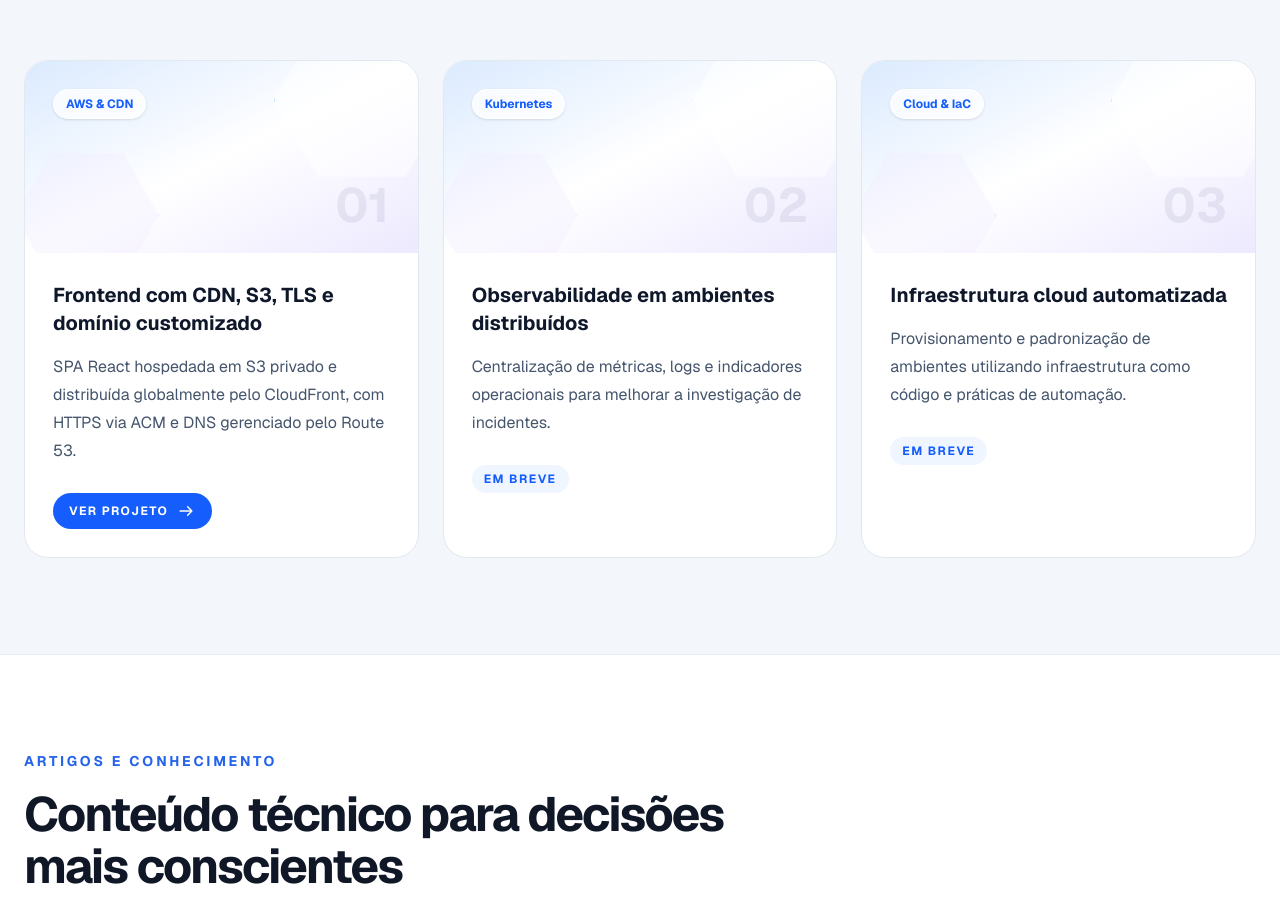
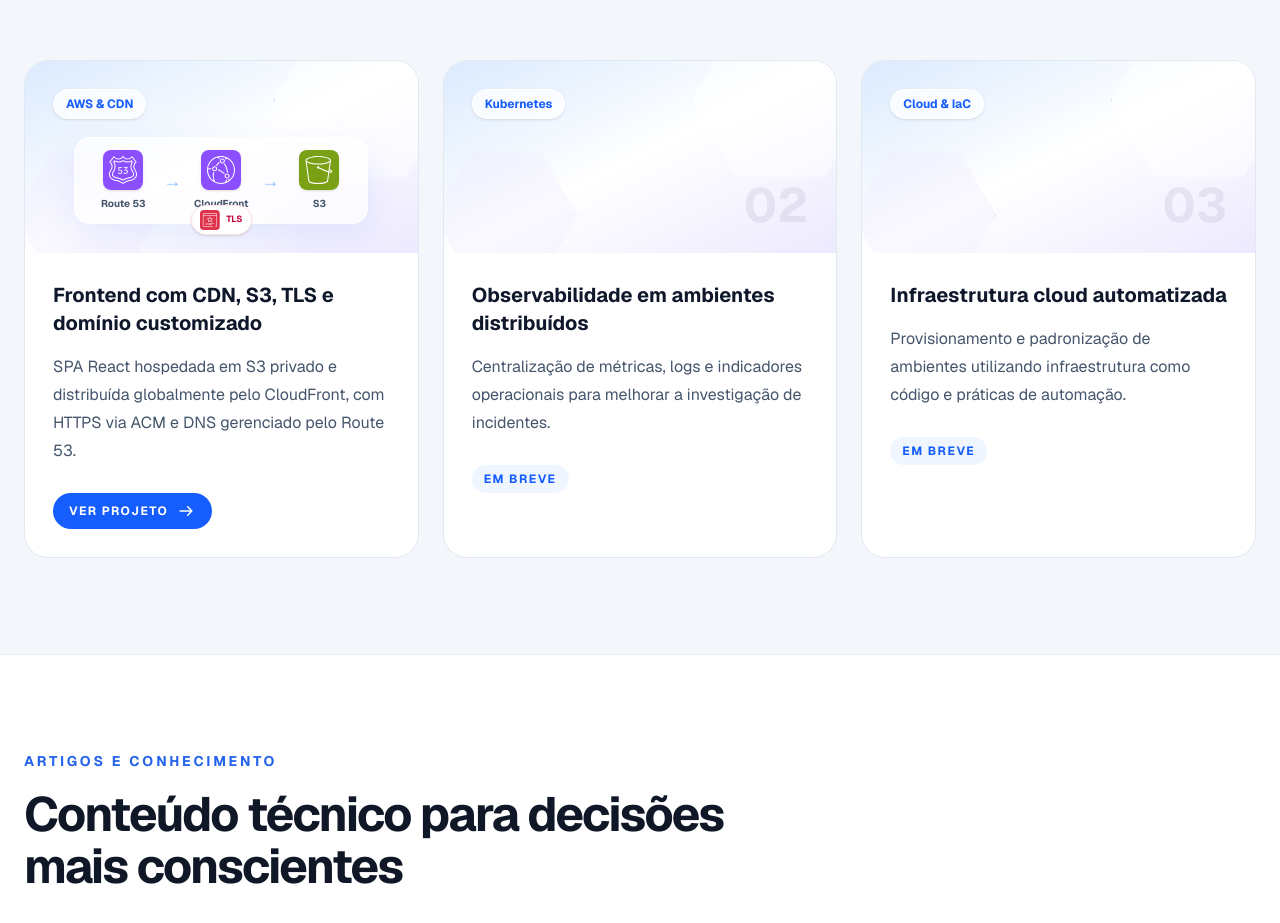
Before and after one commit to felipesalesdeoliveira/fso-cloud-consulting, a Next.js app: page / in a window 1280 px wide. Shown: the part 4290-5213 px from the top of the page. Built offline with nearby package versions, Linux system fonts and the light colour scheme.

Commit message:
feat: add mini architecture to project card (#28)

```diff
--- a/components/Sections.tsx
+++ b/components/Sections.tsx
@@ -144,6 +144,34 @@ export function About() {
   );
 }
 
+function ProjectMiniArchitecture() {
+  const nodes = [
+    { icon: "route-53.svg", label: "Route 53" },
+    { icon: "cloudfront.svg", label: "CloudFront" },
+    { icon: "s3.svg", label: "S3" },
+  ];
+
+  return (
+    <div className="absolute inset-x-5 bottom-5 top-[4.25rem] flex items-center justify-center" aria-hidden="true">
+      <div className="relative flex items-center gap-2 rounded-2xl border border-white/80 bg-white/65 px-4 py-3 shadow-[0_12px_35px_rgba(37,99,235,0.10)] backdrop-blur-sm">
+        {nodes.map((node, nodeIndex) => (
+          <div key={node.label} className="contents">
+            {nodeIndex > 0 && <span className="text-lg font-bold text-blue-400/70">→</span>}
+            <div className="flex w-16 flex-col items-center gap-1.5">
+              <Image src={publicAsset(`/aws-icons/${node.icon}`)} alt="" width={40} height={40} className="h-10 w-10 rounded-lg shadow-sm transition duration-500 group-hover:-translate-y-1" />
+              <span className="text-[10px] font-bold text-slate-600">{node.label}</span>
+            </div>
+          </div>
+        ))}
+        <div className="absolute -bottom-3 left-1/2 flex -translate-x-1/2 items-center gap-1.5 rounded-full border border-rose-100 bg-white px-2 py-1 shadow-sm">
+          <Image src={publicAsset("/aws-icons/acm.svg")} alt="" width={20} height={20} className="h-5 w-5 rounded" />
+          <span className="text-[9px] font-bold text-rose-700">TLS</span>
+        </div>
+      </div>
+    </div>
+  );
+}
+
 export function Projects() {
   return (
     <section id="projetos" className="scroll-mt-24 bg-[#F3F6FB] px-6 py-24">
@@ -170,7 +198,8 @@ export function Projects() {
                 <span className="absolute left-7 top-7 rounded-full border border-white/80 bg-white/75 px-3 py-1.5 text-xs font-bold text-blue-600 shadow-sm backdrop-blur">
                   {project.category}
                 </span>
-                <span className="absolute bottom-6 right-7 text-5xl font-bold text-blue-950/[0.08]">0{index + 1}</span>
+                {project.slug && <ProjectMiniArchitecture />}
+                {!project.slug && <span className="absolute bottom-6 right-7 text-5xl font-bold text-blue-950/[0.08]">0{index + 1}</span>}
               </div>
               <div className="flex h-[calc(100%-12rem)] flex-col p-7">
                 <h3 className="text-xl font-bold text-slate-900">{project.title}</h3>
```
